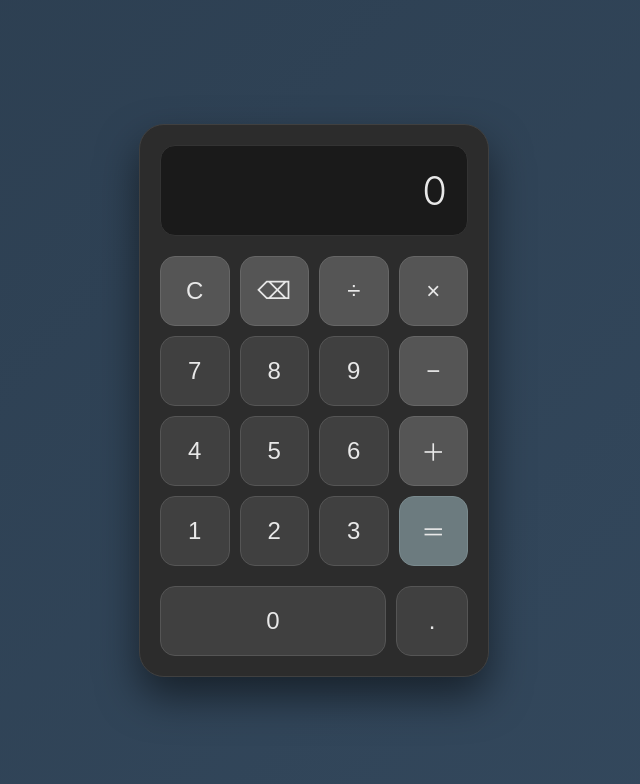
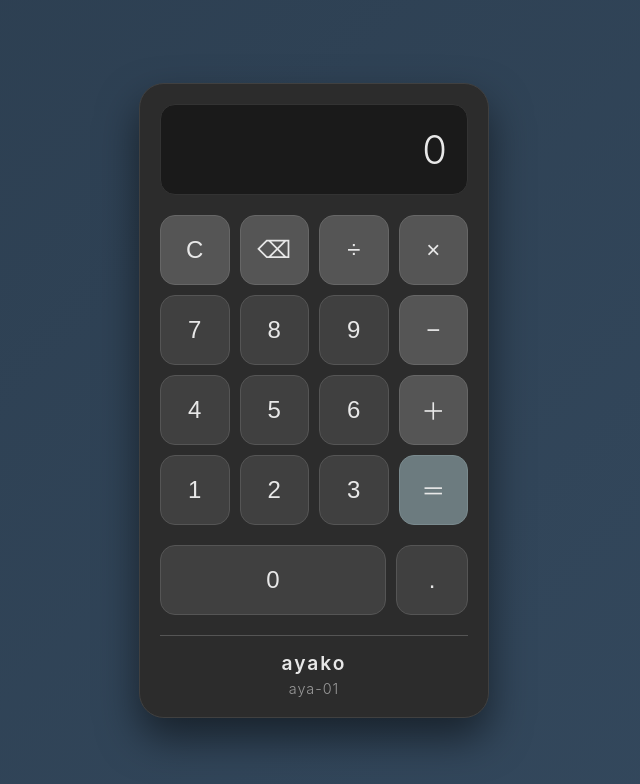
Before and after one commit to reykjavik1618-glitch/ayakofirstrepo, a plain HTML site: page src/keisanki/index.html in a window 1280 px wide. Shown: the whole page, without its empty margins (326-966 px from the left). Drawn offline with Linux system fonts and the light colour scheme.

Commit message:
計算機の修正.md

```diff
--- a/src/keisanki/index.html
+++ b/src/keisanki/index.html
@@ -41,6 +41,10 @@
                 <button class="btn number" onclick="inputNumber('.')">.</button>
             </div>
         </div>
+        <div class="brand-info">
+            <div class="brand-name">ayako</div>
+            <div class="model-name">aya-01</div>
+        </div>
     </div>
     <script src="script.js"></script>
 </body>
--- a/src/keisanki/style.css
+++ b/src/keisanki/style.css
@@ -114,6 +114,28 @@ body {
     grid-column: span 2;
 }
 
+.brand-info {
+    text-align: center;
+    margin-top: 20px;
+    padding-top: 15px;
+    border-top: 1px solid #555;
+}
+
+.brand-name {
+    font-size: 1.2rem;
+    font-weight: 600;
+    color: #e8e8e8;
+    letter-spacing: 2px;
+    margin-bottom: 5px;
+}
+
+.model-name {
+    font-size: 0.9rem;
+    color: #999;
+    letter-spacing: 1px;
+    font-weight: 300;
+}
+
 /* レスポンシブデザイン */
 @media (max-width: 480px) {
     .calculator {
```
Also changed, not shown: 1 other file.
